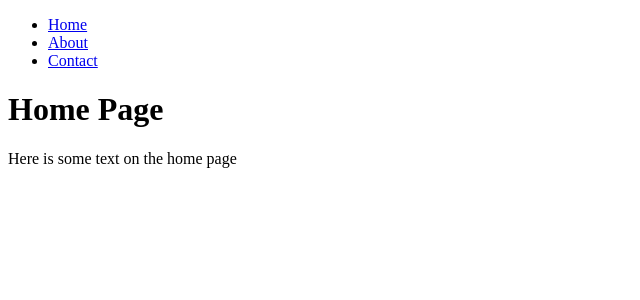
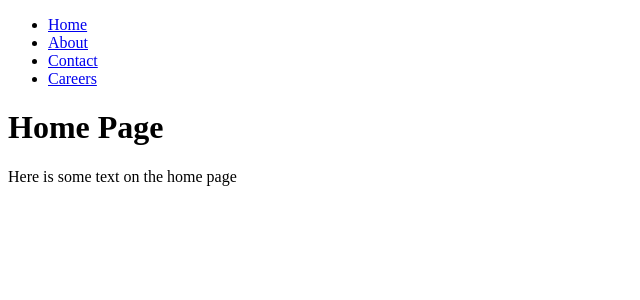
Before and after one commit to LittleBlue418/thorin_and_company, a Flask app: page / in a window 1280 px wide. Shown: the top 300 px of the page, without its empty margins (0-640 px from the left). Run offline with Flask 2, Linux system fonts and the light colour scheme.

Commit message:
adding careers page

```diff
--- a/app.py
+++ b/app.py
@@ -15,6 +15,10 @@ def about():
 def contact():
     return render_template("contact.html")
 
+@app.route("/careers")
+def careers():
+    return render_template("careers.html")
+
 if __name__ == "__main__":
     # remove debug=true before assessment!!
     app.run(port=5000, debug=True)
--- a/templates/base.html
+++ b/templates/base.html
@@ -11,6 +11,7 @@
             <li><a href="{{ url_for('index') }}">Home</a></li>
             <li><a href="{{ url_for('about') }}">About</a></li>
             <li><a href="{{ url_for('contact') }}">Contact</a></li>
+            <li><a href="{{ url_for('careers') }}">Careers</a></li>
         </ul>
     </nav>
 
```
Also changed, not shown: templates/careers.html (added, +9 -0 lines).
